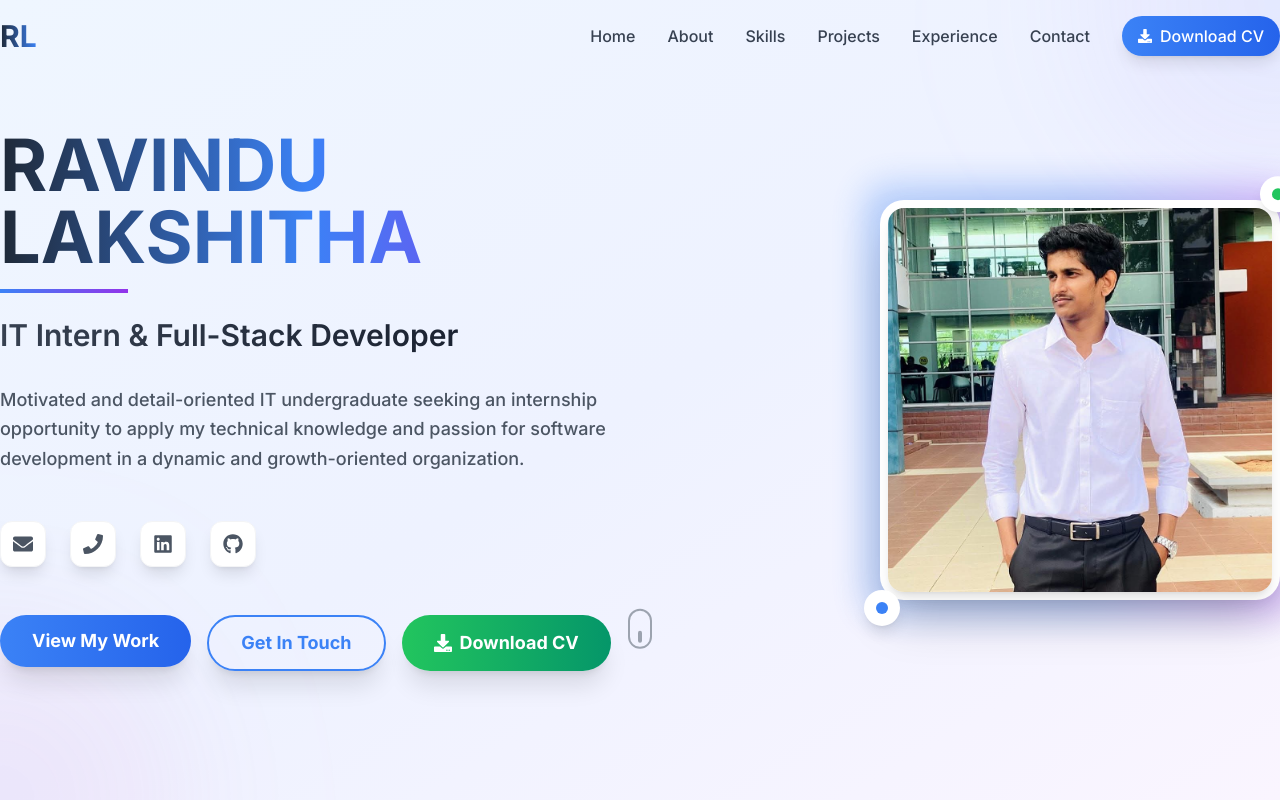
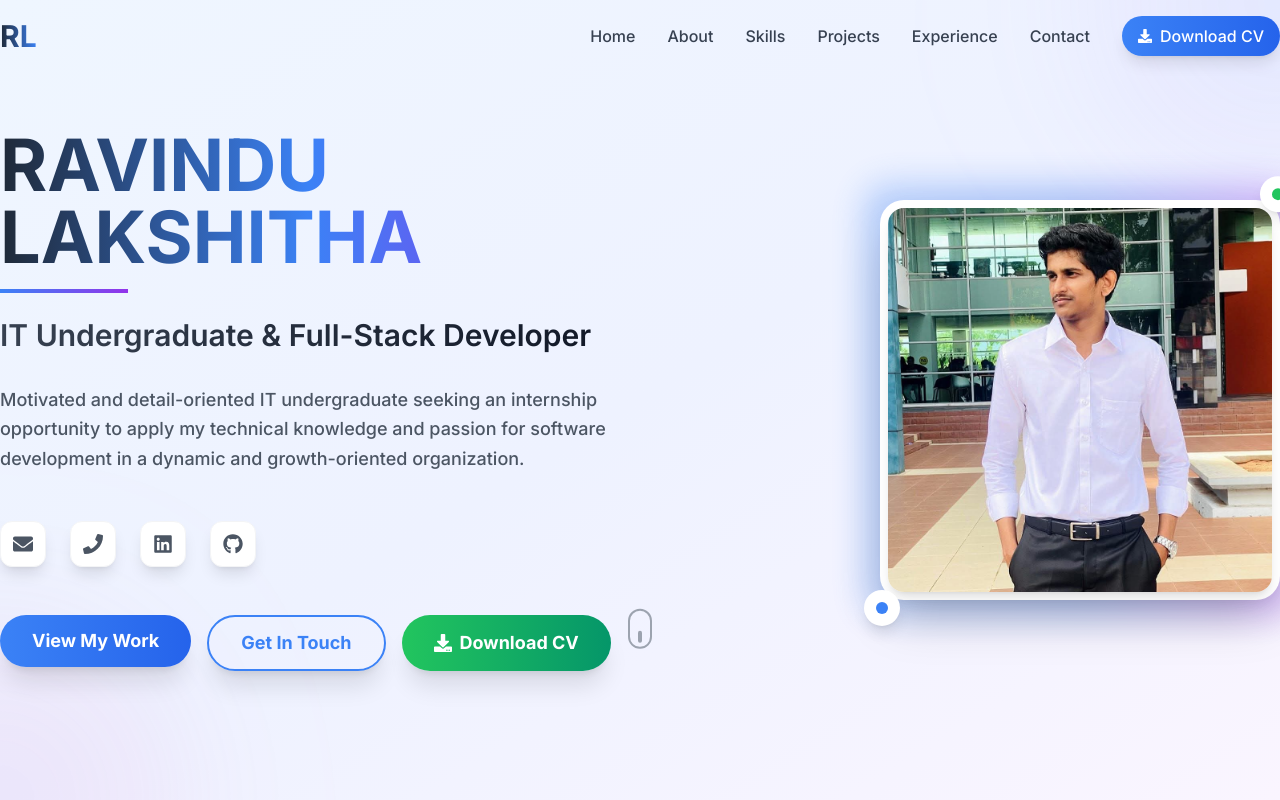
Before and after one commit to RavinduLakshitha07/Lakshitha-Portfolio, a React (Create React App) app: page / in a window 1280 px wide. Shown: the top 800 px of the page. Built offline with nearby package versions, Linux system fonts and the light colour scheme; the HTML template or start-up script is replaced by a standard one.

Commit message:
Update Hero.js

```diff
--- a/src/components/Hero.js
+++ b/src/components/Hero.js
@@ -67,7 +67,7 @@ const Hero = () => {
               transition={{ delay: 0.4, duration: 1 }}
               className="text-2xl md:text-3xl text-secondary font-semibold mb-8 bg-gradient-to-r from-gray-700 to-gray-900 bg-clip-text text-transparent"
             >
-              IT Intern & Full-Stack Developer
+              IT Undergraduate & Full-Stack Developer
             </motion.h2>
 
             {/* Profile Summary with enhanced styling */}
```
